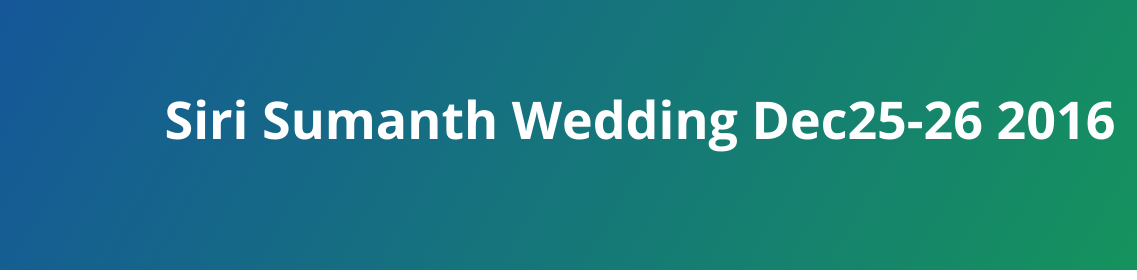
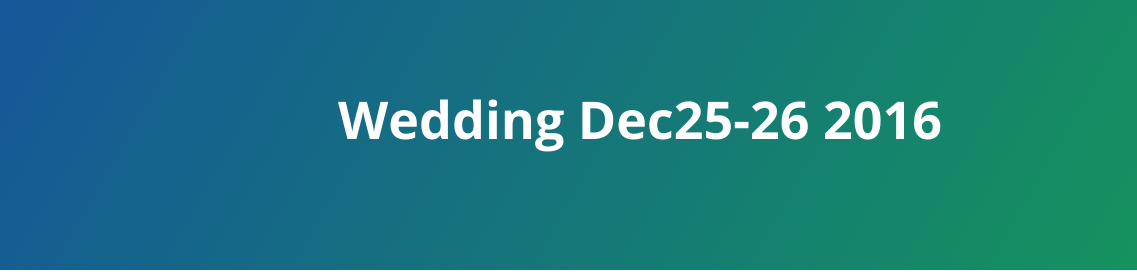
Before and after one commit to sathreya/Wedding2016.github.io, a plain HTML site: page index.html in a window 1280 px wide. Shown: the top 280 px of the page, 0-1137 px from the left. Drawn offline with nearby package versions, Linux system fonts and the light colour scheme; grey boxes are pictures that could not be loaded.

Commit message:
Update index.html

```diff
--- a/index.html
+++ b/index.html
@@ -11,7 +11,7 @@
   </head>
   <body>
     <section class="page-header">
-      <h1 class="project-name">Siri Sumanth Wedding Dec25-26 2016</h1>
+      <h1 class="project-name">Wedding Dec25-26 2016</h1>
       <img src="https://github.com/sathreya/Wedding2016.github.io/IMG_2101.JPG?raw=true" alt="Smiley face" style="float:right;width:42px;height:42px;">
       <h2 class="project-tagline"></h2>
     </section>
```
